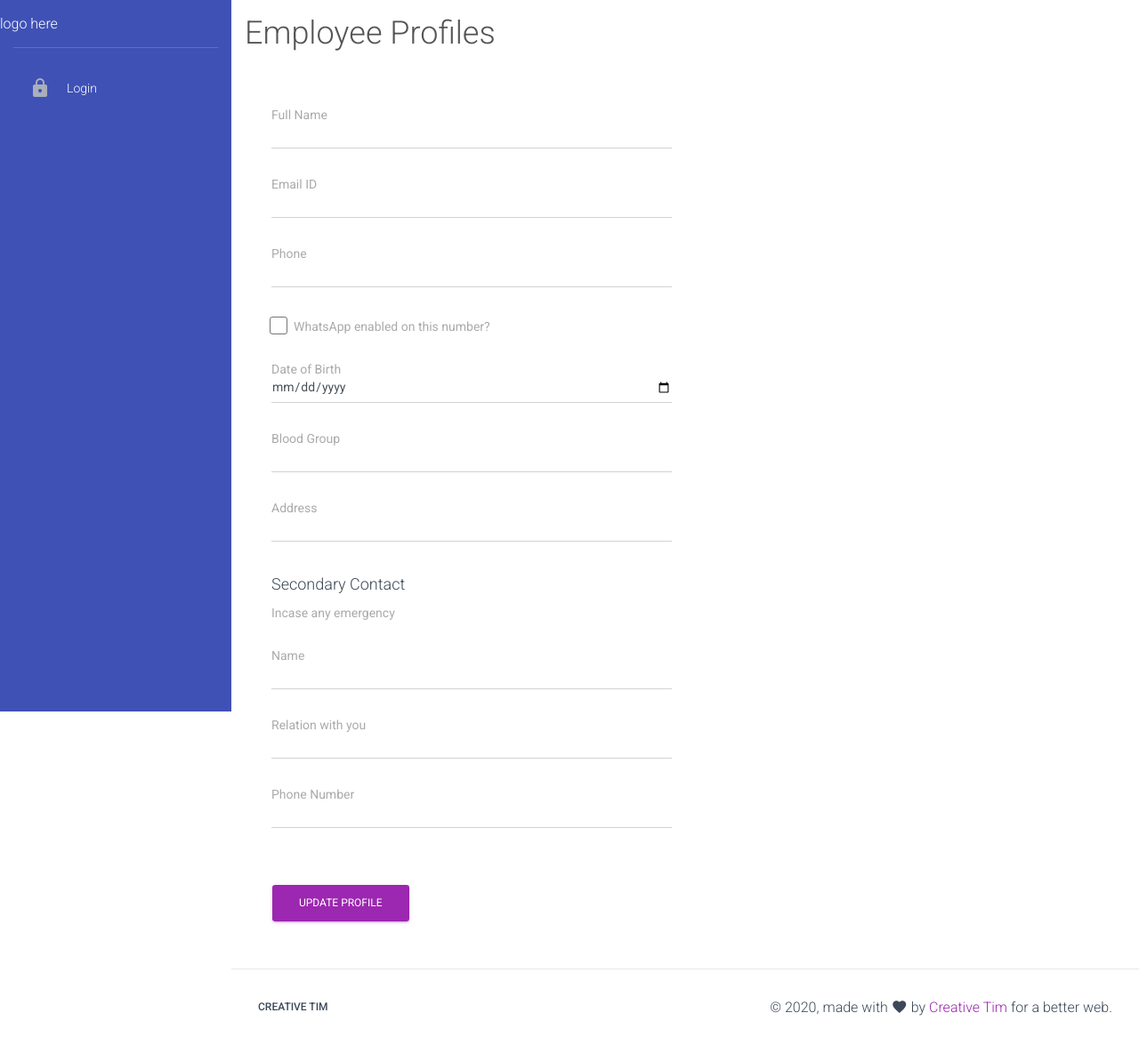
After one commit to navasfiroz/Ocean-HRM, a Flask app: page /edit-profile/ in a window 1280 px wide. The commit adds this page. Shown: the whole page at 89% size. Run offline with Flask 2, Linux system fonts and the light colour scheme; some libraries are stand-ins or nearby versions.

Commit message:
some chanages

```diff
--- a/main.py
+++ b/main.py
@@ -199,5 +199,8 @@ def profile(user_id):
     else:
         return redirect(url_for("employees"))
 
+@app.route('/edit-profile/')
+def edit_profile():
+    return render_template("edit_profile.html")
 
 app.run(debug=True)
--- /dev/null
+++ b/templates/edit_profile.html
@@ -0,0 +1,77 @@
+{% extends "template.html" %}
+{% block title %}
+<title>Create Profile</title>
+{% endblock %}
+{% block heading %}
+<h2>Employee Profiles</h2>
+{% endblock %}
+{% block content %}
+<div class="container-fluid">
+  <div class="row">
+    <div class="col-md-6">
+          <form action="/employees/" method="POST">
+            <br>
+            <div class="form-group bmd-form-group">
+              <label for="name">Full Name</label>
+              <input type="text" class="form-control" value="{{g.user.name}}" name="name" id="name" required>
+            </div>
+            <br>
+            <div class="form-group bmd-form-group">
+              <label for="email">Email ID</label>
+              <input type="email" name="email" value="{{g.user.email}}" id="email" class="form-control" required>
+            </div>
+            <br>
+            <div class="form-group bmd-form-group">
+              <label for="phone">Phone</label>
+              <input type="text" name="phone" value="{{g.user.phone}}" id="phone" class="form-control" required>
+            </div>
+            <br>
+            <div class="form-check">
+              <label class="form-check-label">
+                <input class="form-check-input" type="checkbox" value="">
+                  WhatsApp enabled on this number?
+                  <span class="form-check-sign">
+                  <span class="check"></span>
+                  </span>
+              </label>
+            </div>
+            <br/>
+            <div class="form-group bmd-form-group">
+              <label for="dob">Date of Birth</label>
+              <input type="date" value="{{g.user.dob}}" class="form-control" name="dob" id="dob" required>
+            </div>
+            <br/>
+            <div class="form-group bmd-form-group">
+              <label for="blood_group">Blood Group</label>
+              <input type="text" value="{{g.user.blood_group}}" class="form-control" name="blood_group" id="blood_group" required>
+            </div>
+            <br/>
+            <div class="form-group bmd-form-group">
+              <label for="address">Address</label>
+              <input type="text" value="{{g.user.address}}" class="form-control" name="address" id="address" required>
+            </div><br/>
+            <h4>Secondary Contact</h4>
+            <label>Incase any emergency</label>
+            <br/><br/>
+            <div class="form-group bmd-form-group">
+              <label for="s_name">Name</label>
+              <input type="text" value="{{g.user.address}}" class="form-control" name="s_name" id="s_name" required>
+            </div><br/>
+            <div class="form-group bmd-form-group">
+              <label for="s_relate">Relation with you</label>
+              <input type="text" value="{{g.user.address}}" class="form-control" name="s_relate" id="s_relate" required>
+            </div><br/>
+            <div class="form-group bmd-form-group">
+              <label for="s_phone">Phone Number</label>
+              <input type="text" value="{{g.user.address}}" class="form-control" name="s_phone" id="s_phone" required>
+            </div><br/>
+            <br/>
+
+
+          <button type="submit" class="btn btn-primary pull-right">Update Profile</button>
+          <div class="clearfix"></div>
+        </form>
+</div>
+</div>
+</div>
+{% endblock %}
--- a/templates/template.html
+++ b/templates/template.html
@@ -101,7 +101,7 @@
                 <div class="ripple-container"></div></a>
                 <div class="dropdown-menu dropdown-menu-right" aria-labelledby="navbarDropdownProfile">
                   <a class="dropdown-item" href="/profile/{{g.user.id}}">Profile</a>
-                  <a class="dropdown-item" href="#">Settings</a>
+                  <a class="dropdown-item" href="/edit-profile/">Edit Profile</a>
                   <div class="dropdown-divider"></div>
                   <a class="dropdown-item" href="/sign-out/">Log out</a>
                 </div>
```
